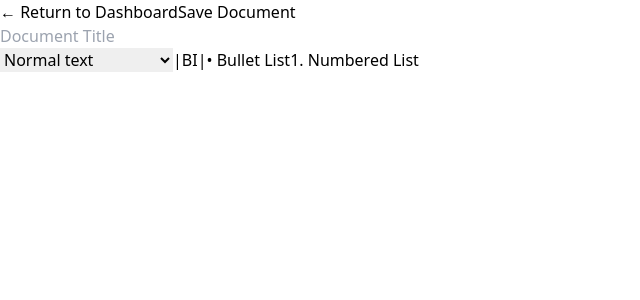
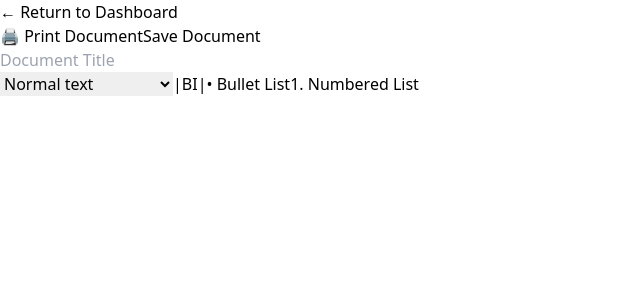
Before and after one commit to RKatzYGN/Wordprocessor, a Next.js app: page /student/assignment/1 in a window 1280 px wide. Shown: the top 300 px of the page, without its empty margins (0-640 px from the left). Built offline with nearby package versions, Linux system fonts and the light colour scheme; no server answers; the database is empty.

Commit message:
Refactor AssignmentPage layout and add print functionality

```diff
--- a/app/student/assignment/[id]/page.tsx
+++ b/app/student/assignment/[id]/page.tsx
@@ -5,7 +5,6 @@ import { useParams, useRouter } from 'next/navigation';
 import dynamic from 'next/dynamic';
 import { supabase } from '@/lib/supabase';
 
-// Dynamically import Editor with SSR completely disabled
 const Editor = dynamic(() => import('@/components/Editor'), {
   ssr: false,
   loading: () => <div className="p-4 border rounded bg-gray-50 text-gray-400">Loading editor...</div>,
@@ -15,7 +14,6 @@ export default function AssignmentPage() {
   const params = useParams();
   const router = useRouter();
 
-  // Safely extract the ID string from useParams
   const assignmentId = typeof params?.id === 'string' ? params.id : Array.isArray(params?.id) ? params.id[0] : '';
 
   const [title, setTitle] = useState('');
@@ -27,7 +25,7 @@ export default function AssignmentPage() {
     if (!assignmentId) return;
 
     async function fetchAssignment() {
-      const { data, error } = await supabase
+      const { data } = await supabase
         .from('assignments')
         .select('*')
         .eq('id', assignmentId)
@@ -55,18 +53,31 @@ export default function AssignmentPage() {
     setSaving(false);
   };
 
+  const handlePrint = () => {
+    window.print();
+  };
+
   if (loading) {
     return <div className="p-8 text-center text-gray-600">Loading document...</div>;
   }
 
   return (
-    <div className="max-w-4xl mx-auto p-6 space-y-4">
-      <div className="flex justify-between items-center">
+    <div className="max-w-4xl mx-auto p-6 space-y-4 print:p-0 print:m-0">
+      {/* Top Action Bar - Hidden when printing */}
+      <div className="print:hidden flex justify-between items-center">
         <button
           onClick={() => router.push('/student/dashboard')}
           className="px-4 py-2 bg-gray-200 text-gray-700 rounded hover:bg-gray-300 transition"
         >
           ← Return to Dashboard
+        </button>
+
+        <div className="flex gap-2">
+          <button
+            onClick={handlePrint}
+            className="px-4 py-2 bg-gray-800 text-white rounded hover:bg-gray-900 transition"
+          >
+            🖨️ Print Document
           </button>
           <button
             onClick={handleSave}
@@ -76,15 +87,18 @@ export default function AssignmentPage() {
             {saving ? 'Saving...' : 'Save Document'}
           </button>
         </div>
+      </div>
 
+      {/* Document Title */}
       <input
         type="text"
         value={title}
         onChange={(e) => setTitle(e.target.value)}
-        className="w-full text-3xl font-bold border-b pb-2 focus:outline-none text-black"
+        className="w-full text-3xl font-bold border-b pb-2 focus:outline-none text-black print:border-none print:text-4xl"
         placeholder="Document Title"
       />
 
+      {/* Rich Text Editor */}
       <Editor content={content} onChange={(html) => setContent(html)} />
     </div>
   );
```
Lines whose indentation alone changed are shown as unchanged.
